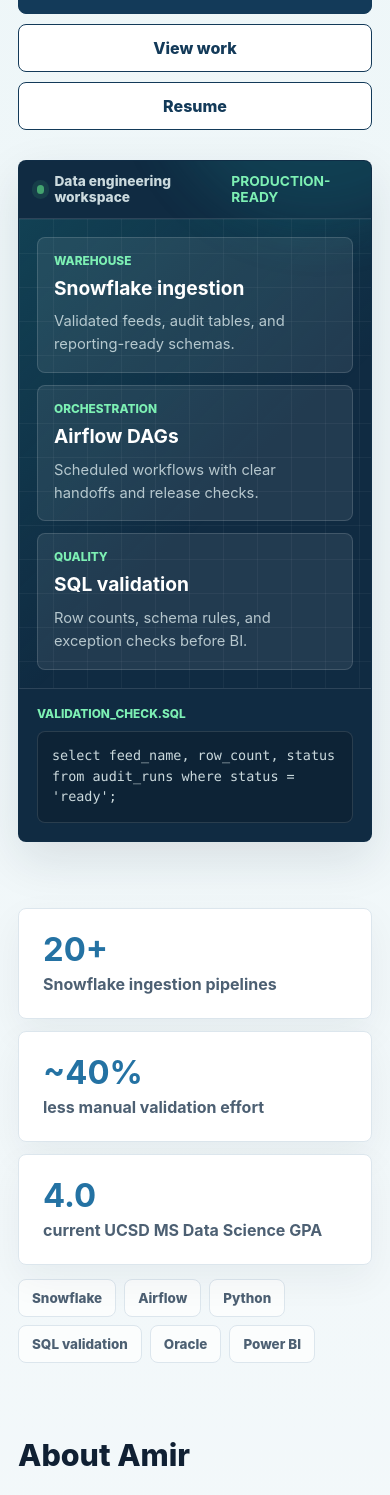
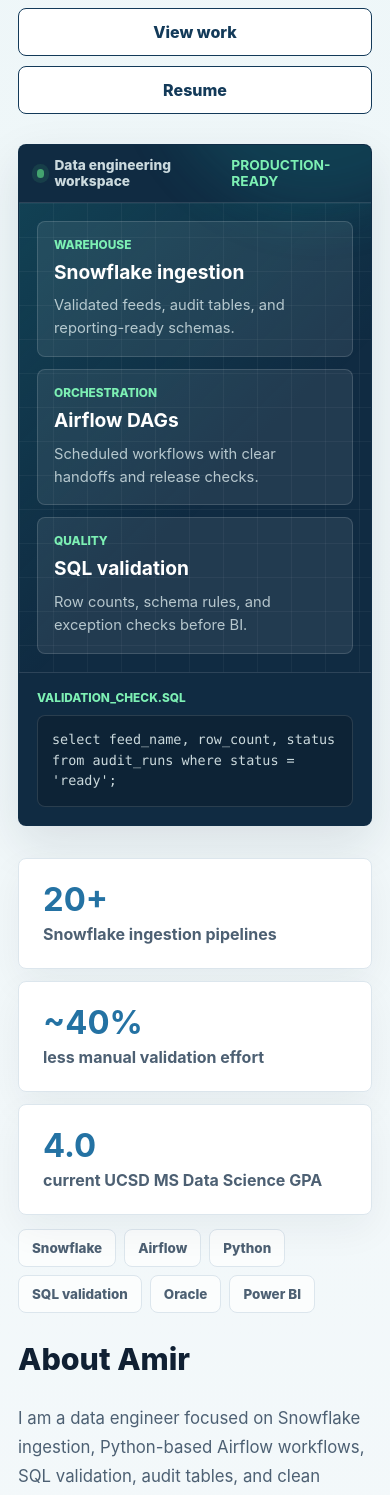
Before and after one commit to Amir-Mirkazemi/amir-data-engineer-portfolio, a Next.js app: page / in a window 390 px wide. Shown: the part 440-1935 px from the top of the page. Built offline with nearby package versions, Linux system fonts and the light colour scheme.

Commit message:
Tighten portfolio section spacing

```diff
--- a/src/app/globals.css
+++ b/src/app/globals.css
@@ -163,7 +163,7 @@
   width: min(1180px, calc(100% - 36px));
   min-height: auto;
   margin: 0 auto;
-  padding: clamp(84px, 12vh, 126px) 0 66px;
+  padding: clamp(44px, 7vh, 72px) 0 32px;
 }
 
 .heroCopy {
@@ -431,7 +431,7 @@
   flex-wrap: wrap;
   gap: 8px;
   width: min(1180px, calc(100% - 36px));
-  margin: 0 auto 18px;
+  margin: 0 auto 4px;
 }
 
 .systemStrip span {
@@ -447,7 +447,7 @@
 .section {
   width: min(1180px, calc(100% - 36px));
   margin: 0 auto;
-  padding: clamp(58px, 7vw, 92px) 0;
+  padding: clamp(26px, 3.5vw, 42px) 0;
   animation: fadeUp 620ms ease both;
 }
 
@@ -676,7 +676,7 @@
   display: grid;
   grid-template-columns: repeat(3, minmax(0, 1fr));
   gap: 14px;
-  margin-top: 28px;
+  margin-top: 20px;
 }
 
 .noteCard {
@@ -748,7 +748,7 @@
 
 .educationIntro {
   max-width: 720px;
-  margin-bottom: 26px;
+  margin-bottom: 18px;
 }
 
 .educationIntro p {
@@ -818,8 +818,8 @@
   justify-content: flex-end;
   gap: 18px;
   width: min(1180px, calc(100% - 36px));
-  margin: 0 auto 32px;
-  padding: 24px;
+  margin: 0 auto 24px;
+  padding: 18px 24px;
   color: var(--muted);
 }
 
@@ -840,7 +840,7 @@
   }
 
   .hero {
-    padding-top: 64px;
+    padding-top: 34px;
   }
 
   .metricBand,
@@ -881,7 +881,7 @@
   }
 
   .hero {
-    padding-top: 40px;
+    padding-top: 24px;
   }
 
   h1 {
```
